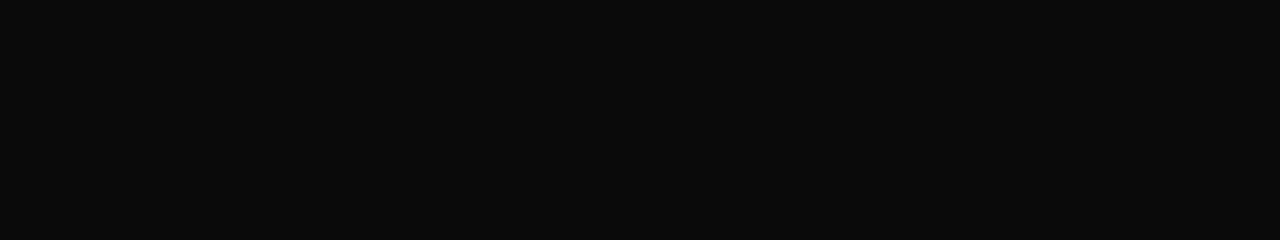
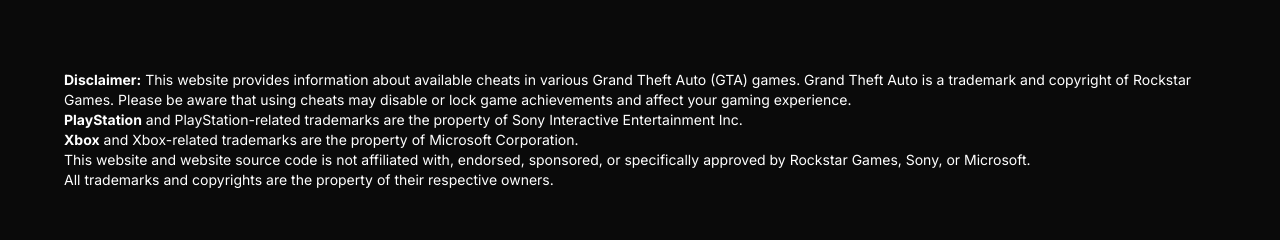
Before and after one commit to GesangPJ/gtacheatdb, a Next.js app: page / in a window 1280 px wide. Shown: the part 470-710 px from the top of the page. Built offline with nearby package versions, Linux system fonts and the light colour scheme; no server answers; the database is empty.

Commit message:
add disclaimer

```diff
--- a/src/app/page.jsx
+++ b/src/app/page.jsx
@@ -81,6 +81,25 @@
           </div>
         )}
       </div>
+      <div class="disclaimer text-white text-sm mt-9 mb-9">
+        <p>
+          <strong>Disclaimer:</strong> This website provides information about available cheats in various Grand Theft Auto (GTA) games.
+          Grand Theft Auto is a trademark and copyright of Rockstar Games.
+          Please be aware that using cheats may disable or lock game achievements and affect your gaming experience.
+        </p>
+        <p>
+          <strong>PlayStation</strong> and PlayStation-related trademarks are the property of Sony Interactive Entertainment Inc.
+        </p>
+        <p>
+        <strong>Xbox</strong> and Xbox-related trademarks are the property of Microsoft Corporation.
+        </p>
+        <p>
+          This website and website source code is not affiliated with, endorsed, sponsored, or specifically approved by Rockstar Games, Sony, or Microsoft.
+        </p>
+        <p>
+        All trademarks and copyrights are the property of their respective owners.
+        </p>
+      </div>
     </div>
     </div>
 }
```
